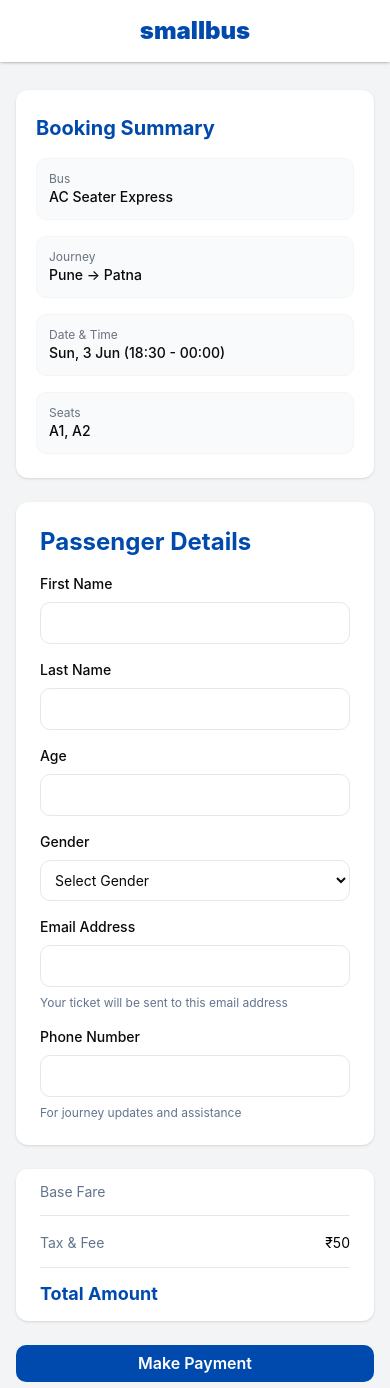
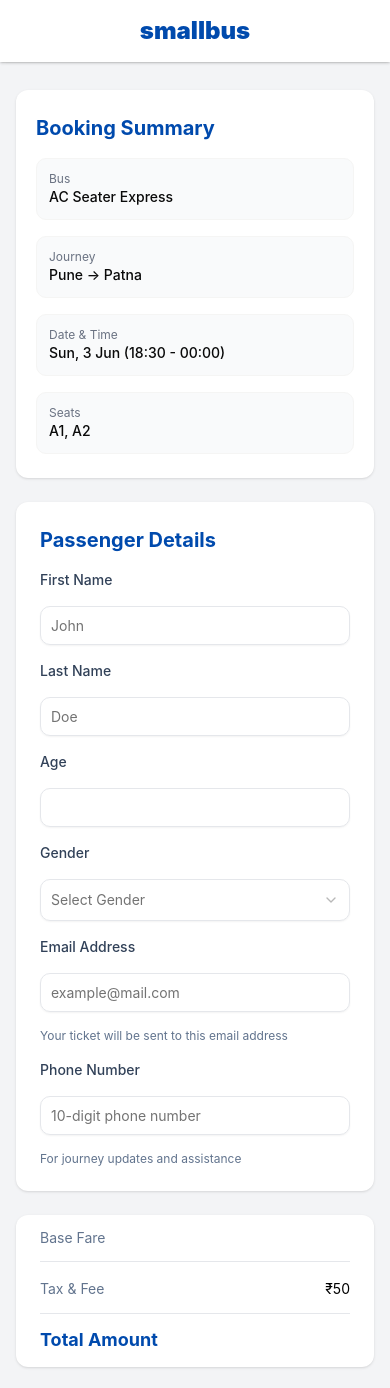
Before and after one commit to amankhan-7/smallbusSample, a Next.js app: page /payment in a window 390 px wide. Shown: the top 1388 px of the page. Built offline with nearby package versions, Linux system fonts and the light colour scheme.

Commit message:
form intigration with zod in payment page

```diff
--- a/src/app/payment/page.jsx
+++ b/src/app/payment/page.jsx
@@ -15,6 +15,9 @@ import { addBooking } from "@/utils/redux/features/user/userSlice";
 import { resetBooking } from "@/utils/redux/features/booking/bookingSlice";
 import { useRouter } from "next/navigation";
 import { safeLocalStorage } from "@/lib/localStorage";
+import { useForm } from "react-hook-form";
+import { zodResolver } from "@hookform/resolvers/zod";
+import { passengerSchema } from "@/utils/validations/form-validation";
 
 export default function PaymentPage() {
   const { data, isLoading } = useGetBusDataQuery("bus-123");
@@ -54,43 +57,20 @@ export default function PaymentPage() {
     }
   }, [isLoading, data]);
 
-  // Refs for form fields
-  const refs = {
-    firstNameRef: useRef(),
-    lastNameRef: useRef(),
-    ageRef: useRef(),
-    genderRef: useRef(),
-    emailRef: useRef(),
-    phoneRef: useRef(),
-  };
+  const form = useForm({
+    resolver: zodResolver(passengerSchema),
+    defaultValues: {
+      firstName: "",
+      lastName: "",
+      age: "",
+      gender: "",
+      email: "",
+      phone: "",
+    },
+  });
 
-  const handlePayment = async () => {
-    const result = {
-      success:
-        refs.firstNameRef.current?.value && refs.lastNameRef.current?.value,
-      error: { errors: [] },
-    };
-
-    const refMap = {
-      firstName: refs.firstNameRef,
-      lastName: refs.lastNameRef,
-      age: refs.ageRef,
-      gender: refs.genderRef,
-      email: refs.emailRef,
-      phone: refs.phoneRef,
-    };
-
-    Object.values(refMap).forEach((ref) =>
-      ref.current?.classList.remove("ring-1", "ring-red-600")
-    );
-
-    if (!result.success) {
-      Object.values(refMap).forEach((ref) =>
-        ref.current?.classList.add("ring-1", "ring-red-600")
-      );
-      alert("Please fill in all required fields.");
-      return;
-    }
+  const handlePassengerSubmit = async () => {
+    console.log("Passenger Data Submitted:", data);
 
     try {
       console.log("Proceeding to payment with selected seats:", selectedSeats);
@@ -123,10 +103,13 @@ export default function PaymentPage() {
 
       <main className="max-w-[720px] mx-auto pt-[90px] pb-[50px] px-4">
         <BookingSummary booking={booking} />
-        <PassengerForm refs={refs} />
+        <PassengerForm form={form} />
         {/* <PaymentOptions /> */}
         <TotalSection />
-        <ButtonUI onClick={handlePayment} className="w-full py-1.5">
+        <ButtonUI
+          onClick={() => form.handleSubmit(handlePassengerSubmit)()}
+          className="w-full py-1.5"
+        >
           Make Payment
         </ButtonUI>
       </main>
--- a/src/components/HomeNavbar/HomeNavbar.jsx
+++ b/src/components/HomeNavbar/HomeNavbar.jsx
@@ -16,7 +16,6 @@ export default function HomeNavbar() {
       <Navbar
         navItems={navItems}
         logoText="smallbus"
-        loginUrl="/login"
       />
     </>
   );
--- a/src/components/payment/PassengerForm.jsx
+++ b/src/components/payment/PassengerForm.jsx
@@ -1,70 +1,181 @@
-import React from "react";
+"use client";
 
-export default function PassengerForm({ refs }) {
+import {
+  Form,
+  FormControl,
+  FormField,
+  FormItem,
+  FormLabel,
+  FormMessage,
+} from "@/components/ui/form";
+import { Input } from "@/components/ui/input";
+import {
+  Select,
+  SelectTrigger,
+  SelectValue,
+  SelectContent,
+  SelectItem,
+} from "@/components/ui/select";
+
+export default function PassengerValidation({ form }) {
   return (
-    <section className="bg-white rounded-[12px] p-6 mb-6 shadow">
-      <h2 className="text-[#004aad] mb-4 text-2xl font-bold">Passenger Details</h2>
+    <Form {...form}>
+      <form className="bg-white rounded-[12px] p-6 mb-6 shadow">
+        <h2 className="text-[#004aad] mb-4 text-xl md:text-2xl font-bold">
+          Passenger Details
+        </h2>
 
         <div className="grid grid-cols-1 md:grid-cols-2 gap-4 mb-4">
-        <InputGroup label="First Name" id="firstName" refEl={refs.firstNameRef} />
-        <InputGroup label="Last Name" id="lastName" refEl={refs.lastNameRef} />
-        <InputGroup label="Age" id="age" refEl={refs.ageRef} type="number" />
-        <SelectGroup label="Gender" id="gender" refEl={refs.genderRef} />
+          <FormField
+            control={form.control}
+            name="firstName"
+            render={({ field }) => (
+              <FormItem>
+                <FormLabel className="block mb-2 text-sm font-medium text-slate-700">
+                  First Name
+                </FormLabel>
+                <FormControl>
+                  <Input
+                    {...field}
+                    placeholder="John"
+                    className="w-full p-2.5 border border-gray-200 rounded-lg text-sm focus:outline-none focus:ring-1 focus:ring-blue-800 transition duration-200 ease-in-out"
+                  />
+                </FormControl>
+                <FormMessage />
+              </FormItem>
+            )}
+          />
+          <FormField
+            control={form.control}
+            name="lastName"
+            render={({ field }) => (
+              <FormItem>
+                <FormLabel className="block mb-2 text-sm font-medium text-slate-700">
+                  Last Name
+                </FormLabel>
+                <FormControl>
+                  <Input
+                    {...field}
+                    placeholder="Doe"
+                    className="w-full p-2.5 border border-gray-200 rounded-lg text-sm focus:outline-none focus:ring-1 focus:ring-blue-800 transition duration-200 ease-in-out"
+                  />
+                </FormControl>
+                <FormMessage />
+              </FormItem>
+            )}
+          />
+          <FormField
+            control={form.control}
+            name="age"
+            render={({ field }) => (
+              <FormItem>
+                <FormLabel className="block mb-2 text-sm font-medium text-slate-700">
+                  Age
+                </FormLabel>
+                <FormControl>
+                  <Input
+                    {...field}
+                    type="number"
+                    className="w-full p-2.5 border border-gray-200 rounded-lg text-sm focus:outline-none focus:ring-1 focus:ring-blue-800"
+                  />
+                </FormControl>
+                <FormMessage />
+              </FormItem>
+            )}
+          />
+          <FormField
+            control={form.control}
+            name="gender"
+            render={({ field }) => (
+              <FormItem>
+                <FormLabel className="block mb-2 text-sm font-medium text-slate-700">
+                  Gender
+                </FormLabel>
+                <Select
+                  onValueChange={field.onChange}
+                  defaultValue={field.value}
+                >
+                  <FormControl>
+                    <SelectTrigger className="w-full min-h-[42px] p-2.5 border border-gray-200 rounded-lg text-sm focus:outline-none focus:ring-1 focus:ring-blue-800">
+                      <SelectValue placeholder="Select Gender" />
+                    </SelectTrigger>
+                  </FormControl>
+                  <SelectContent>
+                    <SelectItem
+                      value="male"
+                      className="data-[highlighted]:bg-[#004aad] data-[highlighted]:text-white cursor-pointer"
+                    >
+                      Male
+                    </SelectItem>
+                    <SelectItem
+                      value="female"
+                      className="data-[highlighted]:bg-[#004aad] data-[highlighted]:text-white cursor-pointer"
+                    >
+                      Female
+                    </SelectItem>
+                    <SelectItem
+                      value="other"
+                      className="data-[highlighted]:bg-[#004aad] data-[highlighted]:text-white cursor-pointer"
+                    >
+                      Other
+                    </SelectItem>
+                  </SelectContent>
+                </Select>
+                <FormMessage />
+              </FormItem>
+            )}
+          />
         </div>
 
         <div className="grid grid-cols-1 gap-4">
-        <InputGroup
-          label="Email Address"
-          id="email"
-          refEl={refs.emailRef}
+          <FormField
+            control={form.control}
+            name="email"
+            render={({ field }) => (
+              <FormItem>
+                <FormLabel className="block mb-2 text-sm font-medium text-slate-700">
+                  Email Address
+                </FormLabel>
+                <FormControl>
+                  <Input
+                    {...field}
                     type="email"
-          note="Your ticket will be sent to this email address"
+                    placeholder="example@mail.com"
+                    className="w-full p-2.5 border border-gray-200 rounded-lg text-sm focus:outline-none focus:ring-1 focus:ring-blue-800 transition duration-200 ease-in-out"
                   />
-        <InputGroup
-          label="Phone Number"
-          id="phone"
-          refEl={refs.phoneRef}
+                </FormControl>
+                <p className="text-xs text-slate-500 pt-2">
+                  Your ticket will be sent to this email address
+                </p>
+                <FormMessage />
+              </FormItem>
+            )}
+          />
+          <FormField
+            control={form.control}
+            name="phone"
+            render={({ field }) => (
+              <FormItem>
+                <FormLabel className="block mb-2 text-sm font-medium text-slate-700">
+                  Phone Number
+                </FormLabel>
+                <FormControl>
+                  <Input
+                    {...field}
                     type="tel"
-          note="For journey updates and assistance"
+                    placeholder="10-digit phone number"
+                    className="w-full p-2.5 border border-gray-200 rounded-lg text-sm focus:outline-none focus:ring-1 focus:ring-blue-800 transition duration-200 ease-in-out"
+                  />
+                </FormControl>
+                <p className="text-xs text-slate-500 pt-2">
+                  For journey updates and assistance
+                </p>
+                <FormMessage />
+              </FormItem>
+            )}
           />
         </div>
-    </section>
+      </form>
+    </Form>
   );
 }
-
-function InputGroup({ label, id, refEl, type = "text", note }) {
-  return (
-    <div>
-      <label htmlFor={id} className="block mb-2 text-sm font-medium text-text-color">{label}</label>
-      <input
-        ref={refEl}
-        id={id}
-        name={id}
-        autoComplete={id}
-        type={type}
-        className="w-full p-2.5 border border-gray-200 rounded-lg text-sm focus:outline-none focus:ring-1 focus:ring-blue-800 transition duration-200 ease-in-out"
-      />
-      {note && <div className="text-xs text-slate-500 pt-2">{note}</div>}
-    </div>
-  );
-}
-
-function SelectGroup({ label, id, refEl }) {
-  return (
-    <div>
-      <label htmlFor={id} className="block mb-2 text-sm font-medium text-text-color">{label}</label>
-      <select
-        ref={refEl}
-        id={id}
-        name={id}
-        autoComplete="sex"
-        className="w-full p-2.5 border border-gray-200 rounded-lg text-sm focus:outline-none focus:ring-1 focus:ring-blue-800"
-      >
-        <option value="">Select Gender</option>
-        <option value="male">Male</option>
-        <option value="female">Female</option>
-        <option value="other">Other</option>
-      </select>
-    </div>
-  );
-}
--- /dev/null
+++ b/src/components/payment/PassengerUI.jsx
@@ -0,0 +1,70 @@
+import React from "react";
+
+export default function PassengerForm({ refs }) {
+  return (
+    <section className="bg-white rounded-[12px] p-6 mb-6 shadow">
+      <h2 className="text-[#004aad] mb-4 text-2xl font-bold">Passenger Details</h2>
+
+      <div className="grid grid-cols-1 md:grid-cols-2 gap-4 mb-4">
+        <InputGroup label="First Name" id="firstName" refEl={refs.firstNameRef} />
+        <InputGroup label="Last Name" id="lastName" refEl={refs.lastNameRef} />
+        <InputGroup label="Age" id="age" refEl={refs.ageRef} type="number" />
+        <SelectGroup label="Gender" id="gender" refEl={refs.genderRef} />
+      </div>
+
+      <div className="grid grid-cols-1 gap-4">
+        <InputGroup
+          label="Email Address"
+          id="email"
+          refEl={refs.emailRef}
+          type="email"
+          note="Your ticket will be sent to this email address"
+        />
+        <InputGroup
+          label="Phone Number"
+          id="phone"
+          refEl={refs.phoneRef}
+          type="tel"
+          note="For journey updates and assistance"
+        />
+      </div>
+    </section>
+  );
+}
+
+function InputGroup({ label, id, refEl, type = "text", note }) {
+  return (
+    <div>
+      <label htmlFor={id} className="block mb-2 text-sm font-medium text-text-color">{label}</label>
+      <input
+        ref={refEl}
+        id={id}
+        name={id}
+        autoComplete={id}
+        type={type}
+        className="w-full p-2.5 border border-gray-200 rounded-lg text-sm focus:outline-none focus:ring-1 focus:ring-blue-800 transition duration-200 ease-in-out"
+      />
+      {note && <div className="text-xs text-slate-500 pt-2">{note}</div>}
+    </div>
+  );
+}
+
+function SelectGroup({ label, id, refEl }) {
+  return (
+    <div>
+      <label htmlFor={id} className="block mb-2 text-sm font-medium text-text-color">{label}</label>
+      <select
+        ref={refEl}
+        id={id}
+        name={id}
+        autoComplete="sex"
+        className="w-full p-2.5 border border-gray-200 rounded-lg text-sm focus:outline-none focus:ring-1 focus:ring-blue-800"
+      >
+        <option value="">Select Gender</option>
+        <option value="male">Male</option>
+        <option value="female">Female</option>
+        <option value="other">Other</option>
+      </select>
+    </div>
+  );
+}
```
Also changed, not shown: src/components/Navbar.jsx (+4 -4 lines). Lines whose indentation alone changed are shown as unchanged.
